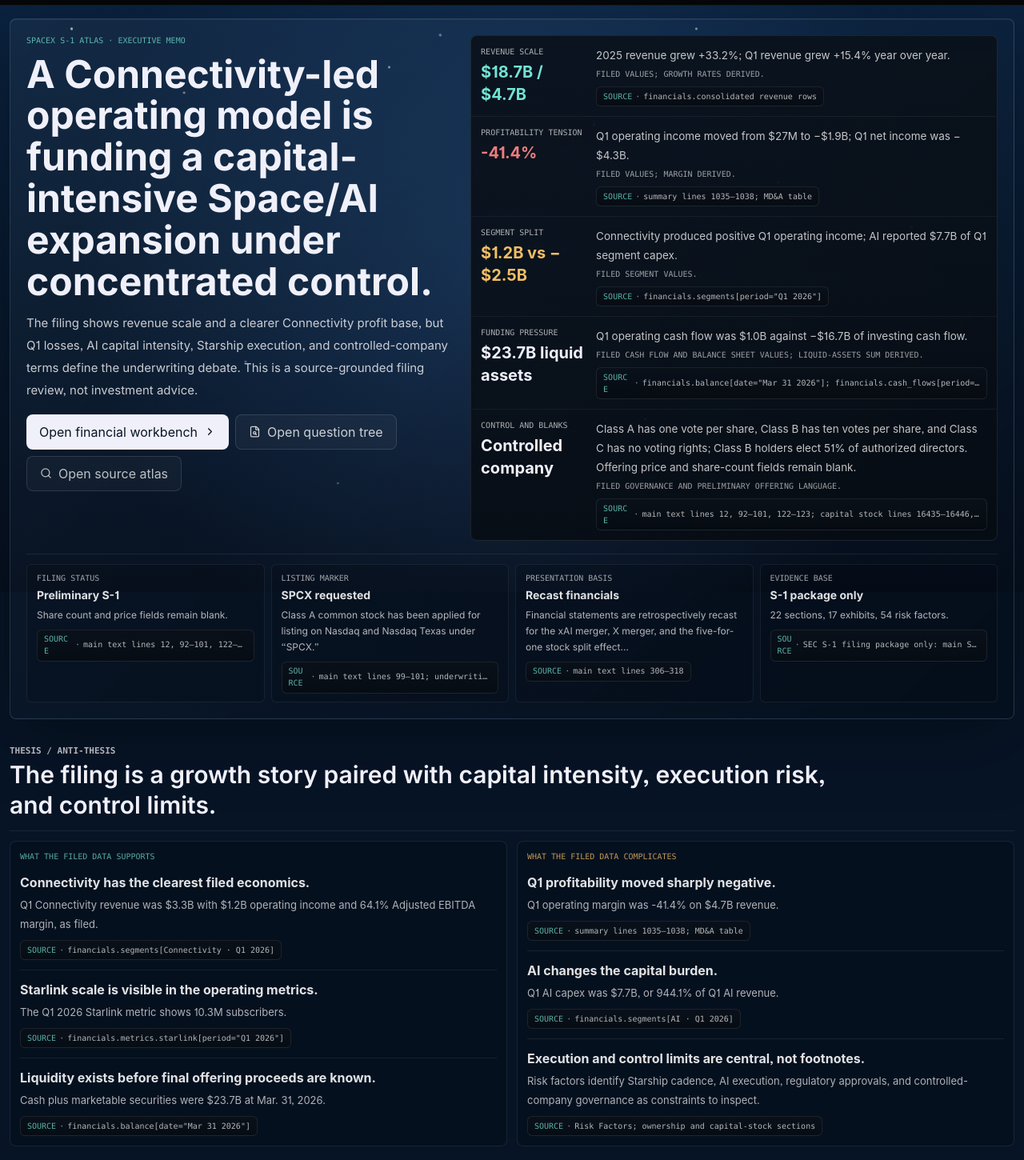
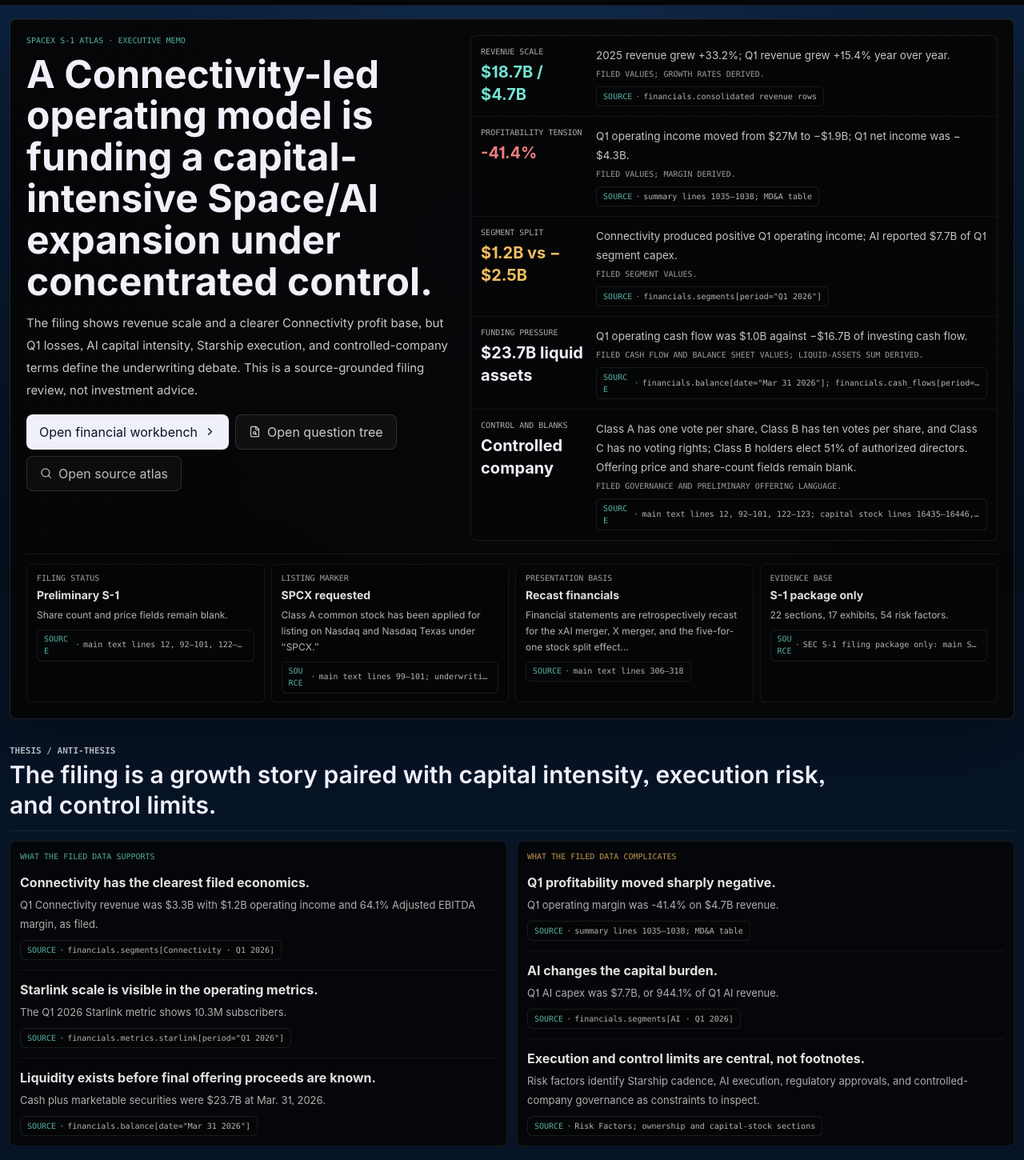
Before and after one commit to VibeDeez/spacex-s1-atlas, a React (Vite) app: page /#/flight-deck in a window 1280 px wide. Shown: the part 60-1510 px from the top of the page at 80% size. Built offline with nearby package versions, Linux system fonts and the light colour scheme.

Commit message:
style: standardize dark card surfaces

```diff
--- a/src/App.jsx
+++ b/src/App.jsx
@@ -608,7 +608,7 @@
     },
   ]
   const Column = ({ title, rows, tone }) => (
-    <div className="rounded-lg border border-white/[0.08] bg-black/18 p-3">
+    <div className="rounded-lg border border-white/[0.08] bg-[#050607]/92 p-3">
       <p className={cn('font-mono text-[10px] uppercase tracking-normal', tone === 'cyan' ? 'text-cyan/72' : 'text-amber/78')}>{title}</p>
       <div className="mt-3 divide-y divide-white/[0.065]">
         {rows.map((row) => (
@@ -653,7 +653,7 @@
             const capexIntensity = margin(row.capex, row.revenue)
             const opNote = opMarginExplainer(row, opMargin)
             return (
-              <button key={row.segment} onClick={() => packet ? onPacket?.(packet) : setHash('/financials')} className="rounded-lg border border-white/[0.075] bg-white/[0.026] p-3 text-left focus-visible:outline focus-visible:outline-2 focus-visible:outline-spacex/60">
+              <button key={row.segment} onClick={() => packet ? onPacket?.(packet) : setHash('/financials')} className="rounded-lg border border-white/[0.075] bg-[#050607]/92 p-3 text-left focus-visible:outline focus-visible:outline-2 focus-visible:outline-spacex/60">
                 <div className="flex items-start justify-between gap-3">
                   <div>
                     <p className="text-lg font-[720]" style={{ color: SEGMENT_COLORS[row.segment] }}>{row.segment}</p>
@@ -760,7 +760,7 @@
     <Section dense eyebrow="Value creation / capital intensity bridge" title="Revenue growth is not yet translating cleanly to operating income.">
       <div className="grid gap-3 lg:grid-cols-4">
         {rows.map((row) => (
-          <Panel key={row.title} pad="p-3" className={cn(row.tone === 'red' && 'border-red/18 bg-red/10', row.tone === 'amber' && 'border-amber/18 bg-amber/10', row.tone === 'cyan' && 'border-cyan/18 bg-cyan/10')}>
+          <Panel key={row.title} pad="p-3" className={cn(row.tone === 'red' && 'border-red/18', row.tone === 'amber' && 'border-amber/18', row.tone === 'cyan' && 'border-cyan/18')}>
             <p className="font-mono text-[9px] uppercase tracking-normal text-white/58">Filed / derived bridge</p>
             <p className={cn('mt-1 text-2xl font-[720] tracking-normal', row.tone === 'red' ? 'text-red' : row.tone === 'amber' ? 'text-amber' : 'text-cyan')}>{row.metric}</p>
             <h3 className="mt-2 text-base font-[700] leading-6 text-white/88">{row.title}</h3>
@@ -1010,7 +1010,7 @@
   return (
     <section className="mx-auto max-w-[1760px] px-safe py-4 md:py-6">
       <div className="grid gap-4 xl:grid-cols-[minmax(0,1.06fr)_minmax(420px,.94fr)]">
-        <Panel pad="p-5 sm:p-7" className="relative overflow-hidden border-spacex/18 bg-[radial-gradient(circle_at_12%_0%,rgba(183,216,255,.15),transparent_34%),linear-gradient(145deg,rgba(255,255,255,.055),rgba(255,255,255,.014)_52%,rgba(0,0,0,.22))]">
+        <Panel pad="p-5 sm:p-7" className="relative overflow-hidden border-spacex/18">
           <div className="absolute right-[-8rem] top-[-10rem] h-[24rem] w-[24rem] rounded-full border border-white/[0.06]" />
           <div className="relative">
             <p className="font-mono text-[11px] font-semibold uppercase tracking-normal text-cyan/78">Preliminary S‑1 briefing</p>
@@ -1058,7 +1058,7 @@
     { label: 'Q1 net loss', value: money((q12026?.net_income ?? 0) - (q12025?.net_income ?? 0)), note: `${money(q12025?.net_income)} → ${money(q12026?.net_income)}` },
   ]
   return (
-    <Panel pad="p-4" className="overflow-hidden border-spacex/14 bg-[linear-gradient(135deg,rgba(183,216,255,.07),rgba(255,255,255,.018)_42%,rgba(0,0,0,.18))]">
+    <Panel pad="p-4" className="overflow-hidden border-spacex/14">
       <div className="mb-4 flex flex-col gap-2 sm:flex-row sm:items-end sm:justify-between">
         <div>
           <p className="font-mono text-[11px] uppercase tracking-normal text-white/66">Financial deltas</p>
--- a/src/index.css
+++ b/src/index.css
@@ -99,20 +99,20 @@
 }
 
 .card-surface {
-  background: linear-gradient(180deg, rgba(8, 13, 20, .96), rgba(6, 10, 16, .92));
+  background: linear-gradient(180deg, rgba(5, 6, 7, .98), rgba(5, 6, 7, .94));
   border-color: rgba(255,255,255,.095);
-  box-shadow: inset 0 1px 0 rgba(255,255,255,.045), 0 18px 60px rgba(0,0,0,.22);
+  box-shadow: inset 0 1px 0 rgba(255,255,255,.045), 0 18px 60px rgba(0,0,0,.24);
 }
 
 .card-surface-soft {
-  background: linear-gradient(180deg, rgba(10, 17, 26, .90), rgba(7, 12, 18, .84));
+  background: linear-gradient(180deg, rgba(5, 6, 7, .94), rgba(5, 6, 7, .88));
   border-color: rgba(255,255,255,.085);
 }
 
 .card-surface-elevated {
-  background: linear-gradient(145deg, rgba(10, 18, 28, .97), rgba(6, 10, 16, .94));
-  border-color: rgba(183,216,255,.16);
-  box-shadow: inset 0 1px 0 rgba(255,255,255,.055), 0 24px 90px rgba(0,0,0,.30);
+  background: linear-gradient(145deg, rgba(5, 6, 7, .98), rgba(5, 6, 7, .94));
+  border-color: rgba(183,216,255,.14);
+  box-shadow: inset 0 1px 0 rgba(255,255,255,.055), 0 24px 90px rgba(0,0,0,.32);
 }
 
 .mission-grid {
@@ -121,8 +121,7 @@
 }
 
 .memo-panel {
-  background:
-    linear-gradient(135deg, rgba(255,255,255,.038), rgba(255,255,255,.012) 42%, rgba(0,0,0,.20));
+  background: linear-gradient(145deg, rgba(5,6,7,.98), rgba(5,6,7,.94));
 }
 
 .source-line,
```
